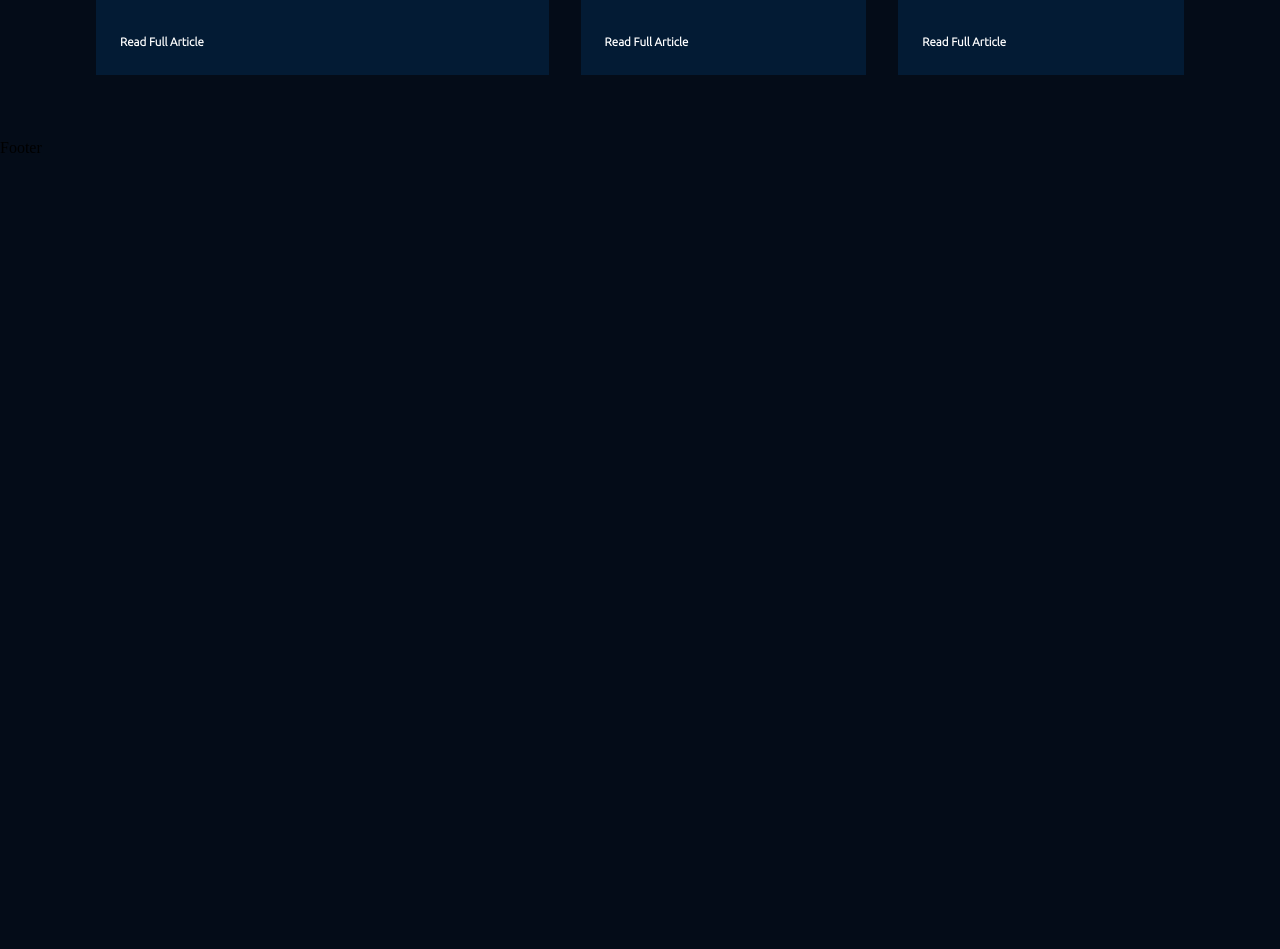
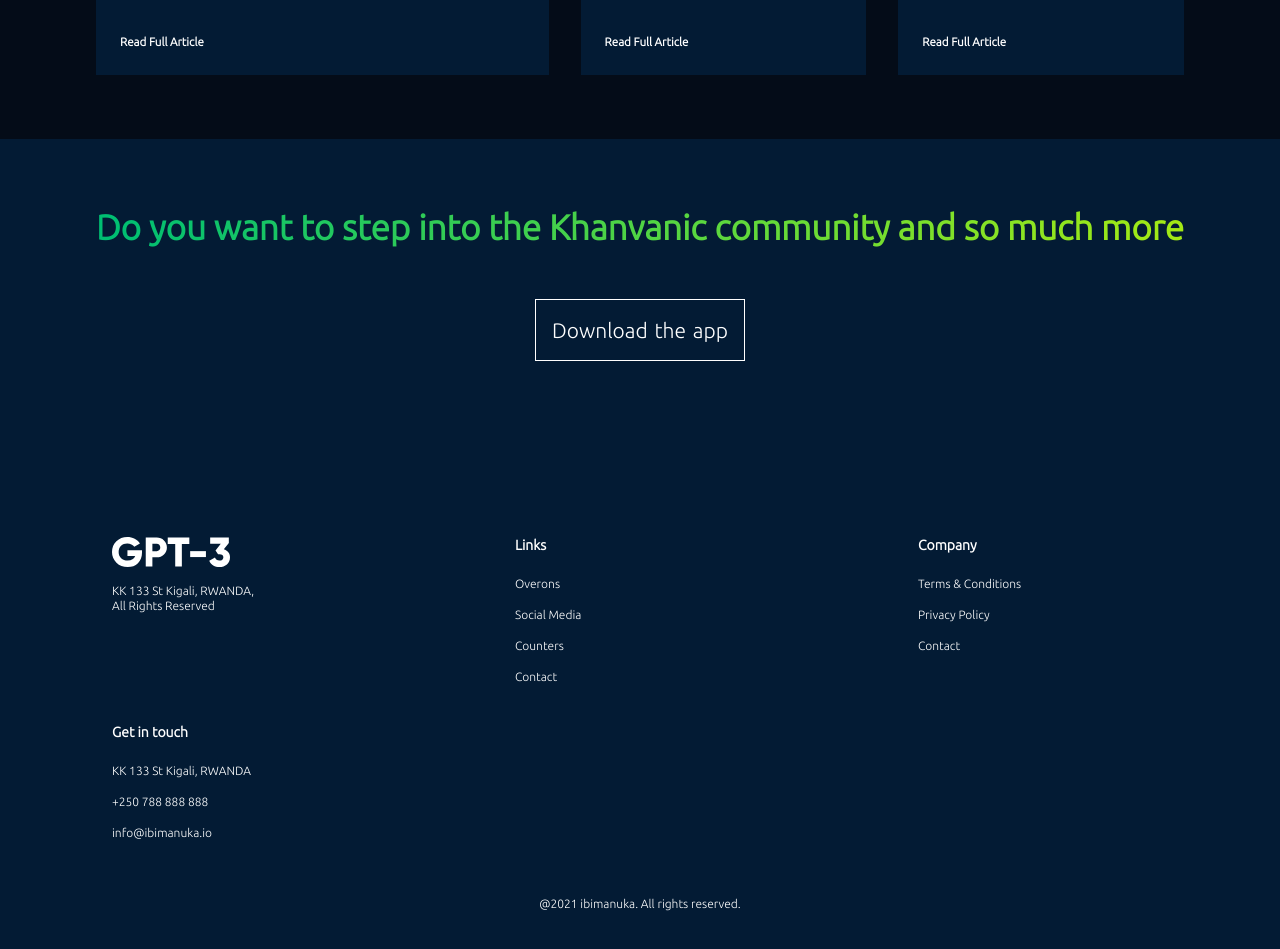
Before and after one commit to davis-shyaka/khanvas-site, a React (Create React App) app: page / in a window 1280 px wide. Shown: the part 4620-5569 px from the top of the page. Before the commit the page ends 4777 px from the top, so only its background shows below. Built offline with nearby package versions, Linux system fonts and the light colour scheme.

Commit message:
Created Footer

```diff
--- a/src/containers/footer/Footer.jsx
+++ b/src/containers/footer/Footer.jsx
@@ -1,8 +1,51 @@
 import React from "react";
+import gpt3Logo from "../../assets/logo.svg";
 import "./footer.css";
 
-const Footer = () => {
-  return <div>Footer</div>;
-};
+const Footer = () => (
+  <div className="khanvas__footer section__padding">
+    <div className="khanvas__footer-heading">
+      <h1 className="gradient__text">
+        Do you want to step into the Khanvanic community and so much more
+      </h1>
+    </div>
+
+    <div className="khanvas__footer-btn">
+      <p>Download the app</p>
+    </div>
+
+    <div className="khanvas__footer-links">
+      <div className="khanvas__footer-links_logo">
+        <img src={gpt3Logo} alt="khanvas_logo" />
+        <p>
+          KK 133 St Kigali, RWANDA, <br /> All Rights Reserved
+        </p>
+      </div>
+      <div className="khanvas__footer-links_div">
+        <h4>Links</h4>
+        <p>Overons</p>
+        <p>Social Media</p>
+        <p>Counters</p>
+        <p>Contact</p>
+      </div>
+      <div className="khanvas__footer-links_div">
+        <h4>Company</h4>
+        <p>Terms & Conditions </p>
+        <p>Privacy Policy</p>
+        <p>Contact</p>
+      </div>
+      <div className="khanvas__footer-links_div">
+        <h4>Get in touch</h4>
+        <p>KK 133 St Kigali, RWANDA</p>
+        <p>+250 788 888 888</p>
+        <p>info@ibimanuka.io</p>
+      </div>
+    </div>
+
+    <div className="khanvas__footer-copyright">
+      <p>@2021 ibimanuka. All rights reserved.</p>
+    </div>
+  </div>
+);
 
 export default Footer;
--- a/src/containers/footer/footer.css
+++ b/src/containers/footer/footer.css
@@ -0,0 +1,151 @@
+.khanvas__footer {
+  display: flex;
+  flex-direction: column;
+  justify-content: center;
+  align-items: center;
+
+  background: var(--color-footer);
+}
+
+.khanvas__footer-heading {
+  width: 100%;
+  text-align: center;
+
+  margin-bottom: 3rem;
+}
+
+.khanvas__footer-heading h1 {
+  font-family: var(--font-family);
+  font-weight: 700;
+  font-size: 35px;
+  line-height: 48px;
+}
+
+.khanvas__footer-btn {
+  display: flex;
+  justify-content: center;
+  align-items: center;
+
+  padding: 1rem;
+  border: 1px solid #fff;
+  text-align: center;
+
+  margin-bottom: 10rem;
+  cursor: pointer;
+}
+
+.khanvas__footer-btn:hover {
+  color: #000;
+  background: var(--gradient-bar);
+}
+
+.khanvas__footer-btn p {
+  font-size: 21px;
+  font-family: var(--font-family);
+  line-height: 28px;
+  color: #fff;
+  word-spacing: 2px;
+}
+
+.khanvas__footer-links {
+  display: flex;
+  justify-content: space-between;
+  align-items: flex-start;
+  flex-direction: row;
+  flex-wrap: wrap;
+
+  width: 100%;
+  text-align: left;
+}
+
+.khanvas__footer-links div {
+  width: 250px;
+  margin: 1rem;
+}
+
+.khanvas__footer-links_logo {
+  display: flex;
+  flex-direction: column;
+}
+
+.khanvas__footer-links_logo img {
+  width: 118px;
+  height: 30px;
+
+  margin-bottom: 1rem;
+}
+
+.khanvas__footer-links_logo p {
+  font-family: var(--font-family);
+  font-size: 12px;
+  line-height: 15px;
+  color: #fff;
+}
+
+.khanvas__footer-links_div {
+  display: flex;
+  justify-content: flex-start;
+  flex-direction: column;
+}
+
+.khanvas__footer-links_div h4 {
+  font-size: 14px;
+  line-height: 17px;
+  font-family: var(--font-family);
+  color: #fff;
+
+  margin-bottom: 0.9rem;
+}
+
+.khanvas__footer-links_div p {
+  font-size: 12px;
+  line-height: 15px;
+  font-family: var(--font-family);
+  color: #fff;
+
+  margin: 0.5rem 0;
+  cursor: pointer;
+}
+
+.khanvas__footer-copyright {
+  margin-top: 2rem;
+  text-align: center;
+  width: 100%;
+}
+
+.khanvas__footer-copyright p {
+  font-size: 12px;
+  font-family: var(--font-family);
+  line-height: 15px;
+  color: #fff;
+}
+
+@media screen and (max-width: 850px) {
+  .khanvas__footer-heading h1 {
+    font-size: 44px;
+    line-height: 50px;
+  }
+}
+
+@media screen and (max-width: 550px) {
+  .khanvas__footer-heading h1 {
+    font-size: 34px;
+    line-height: 42px;
+  }
+
+  .khanvas__footer-links div {
+    margin: 1rem 0;
+  }
+
+  .khanvas__footer-btn p {
+    font-size: 14px;
+    line-height: 20px;
+  }
+}
+
+@media screen and (max-width: 400px) {
+  .khanvas__footer-heading h1 {
+    font-size: 27px;
+    line-height: 38px;
+  }
+}
```
